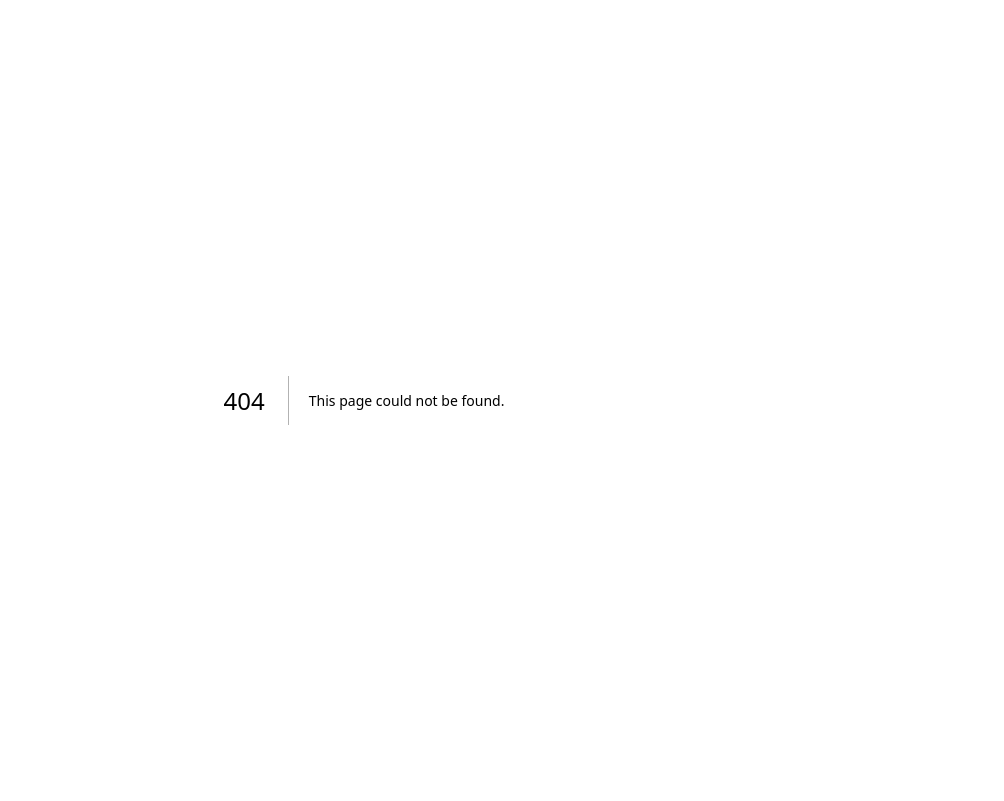
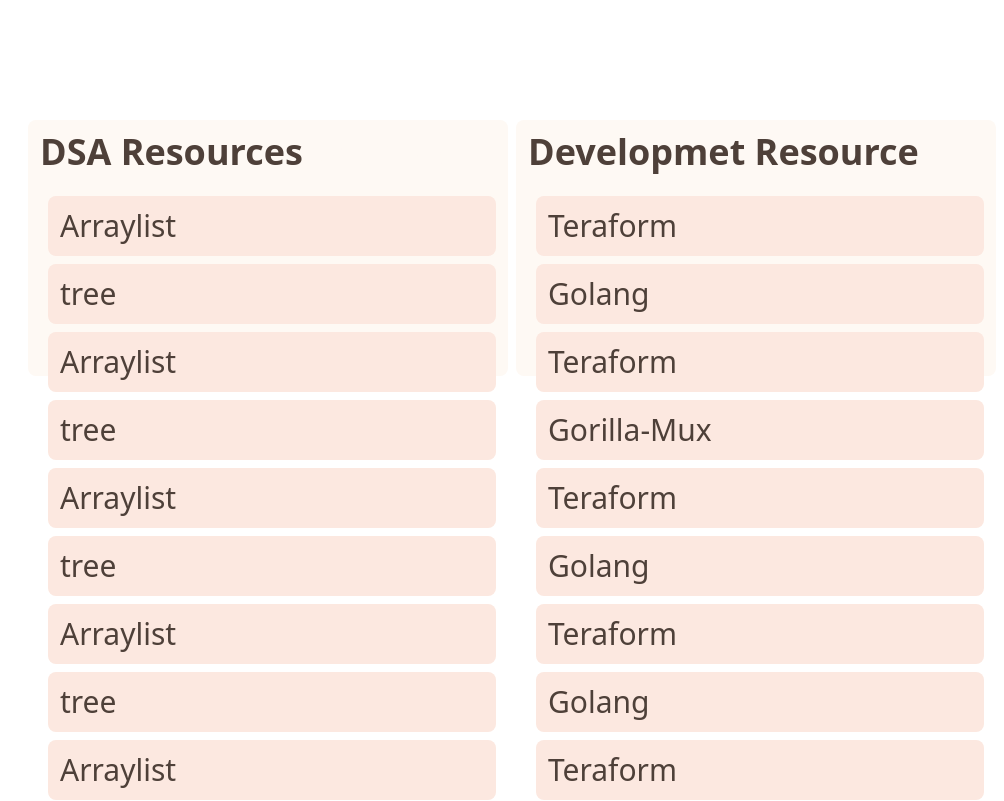
Before and after one commit to techhub-community/csoc_dashboard, a Next.js app: page /resources in a window 1280 px wide. Before the commit this address had no page. Shown: the top 801 px of the page, without its empty margins (276-1280 px from the left). Built offline with nearby package versions, Linux system fonts and the light colour scheme.

Commit message:
Resources page Added

```diff
--- /dev/null
+++ b/components/Resource/dev.tsx
@@ -0,0 +1,26 @@
+import React from "react";
+import { devSourceItem } from "@/constant/Resources/Dev_resources";
+
+export default function Dev() {
+  const commonStyle = "box-border p-3 bg-cream rounded-lg ml-2";
+  return (
+    <>
+      <div className="text-lightblack p-3 h-max md:h-64 w-max md:w-1/2  rounded-lg bg-whitish my-2 mr-3 md:mr-2">
+        <h2 className="text-4xl font-bold ml-3 md:ml-0 ">
+          Developmet Resource
+        </h2>
+        <div className="text-3xl mt-6 overflow-y-auto w-6/6 h-max sm:Overflow-x-auto">
+          <div className="flex flex-col space-y-2">
+            {devSourceItem?.map((devSourceItem, index) => (
+              <span key={index} className={commonStyle}>
+                <a href={devSourceItem.link} key={index}>
+                  {devSourceItem.name}
+                </a>
+              </span>
+            ))}
+          </div>
+        </div>
+      </div>
+    </>
+  );
+}
--- /dev/null
+++ b/components/Resource/dsa.tsx
@@ -0,0 +1,23 @@
+import React from 'react'
+import {dsaSourceItem} from "@/constant/Resources/Dsa_resources";
+export default function Dsa() {
+  const commonStyle = 'box-border p-3 bg-cream rounded-lg ml-2';
+  return (
+    <>
+      <div className="text-lightblack p-3 h-max md:h-64 w-max md:w-1/2  rounded-lg bg-whitish my-2 mr-3 md:mr-2">
+        <h2 className="text-4xl font-bold ml-0 md:ml-0">DSA Resources <span className='text-whitish'>with do</span> </h2>
+        <div className="text-3xl mt-6 overflow-y-auto w-6/6 h-max sm:Overflow-x-auto">
+          <div className="flex flex-col space-y-2">
+            {dsaSourceItem?.map((dsaSourceItem, index) => (
+              <span key={index} className={commonStyle}>
+                  <a href={dsaSourceItem.link} key={index}>
+                    {dsaSourceItem.name}
+                  </a>
+              </span>
+            ))}
+          </div>
+        </div>
+      </div>
+    </>
+  );
+}
--- /dev/null
+++ b/components/Resource/index.tsx
@@ -0,0 +1,20 @@
+import React from "react";
+import Dsa from "./dsa";
+import Dev from "./dev";
+
+const Resouces: React.FC<{}> = () => {
+  return (
+    <>
+      <div className="ml-0 md:ml-72 mt-28">
+        <div className="ml-4">
+          <div className="flex flex-col md:flex-row">
+            <Dsa />
+            <Dev />
+          </div>
+        </div>
+      </div>
+    </>
+  );
+};
+
+export default Resouces;
--- /dev/null
+++ b/constant/Resources/Dev_resources.ts
@@ -0,0 +1,50 @@
+export const devSourceItem = [
+  {
+    name: "Teraform",
+    link: "https://youtu.be/IyfdN5_fB1I",
+  },
+  {
+    name: "Golang",
+    link: "https://youtube.com/playlist?list=PLRAV69dS1uWQGDQoBYMZWKjzuhCaOnBpa",
+  },
+  {
+    name: "Teraform",
+    link: "https://youtu.be/IyfdN5_fB1I",
+  },
+  {
+    name: "Gorilla-Mux",
+    link: "https://github.com/gorilla/mux",
+  },
+  {
+    name: "Teraform",
+    link: "https://youtu.be/IyfdN5_fB1I",
+  },
+  {
+    name: "Golang",
+    link: "https://youtube.com/playlist?list=PLRAV69dS1uWQGDQoBYMZWKjzuhCaOnBpa",
+  },
+  {
+    name: "Teraform",
+    link: "https://youtu.be/IyfdN5_fB1I",
+  },
+  {
+    name: "Golang",
+    link: "https://youtube.com/playlist?list=PLRAV69dS1uWQGDQoBYMZWKjzuhCaOnBpa",
+  },
+  {
+    name: "Teraform",
+    link: "https://youtu.be/IyfdN5_fB1I",
+  },
+  {
+    name: "Golang",
+    link: "https://youtube.com/playlist?list=PLRAV69dS1uWQGDQoBYMZWKjzuhCaOnBpa",
+  },
+  {
+    name: "Teraform",
+    link: "https://youtu.be/IyfdN5_fB1I",
+  },
+  {
+    name: "Golang",
+    link: "https://youtube.com/playlist?list=PLRAV69dS1uWQGDQoBYMZWKjzuhCaOnBpa",
+  },
+];
--- /dev/null
+++ b/constant/Resources/Dsa_resources.ts
@@ -0,0 +1,50 @@
+export const dsaSourceItem = [
+  {
+    name: "Arraylist",
+    link: "https://youtu.be/n60Dn0UsbEk",
+  },
+  {
+    name: "tree",
+    link: "https://youtu.be/4s1Tcvm00pA",
+  },
+  {
+    name: "Arraylist",
+    link: "https://youtu.be/n60Dn0UsbEk",
+  },
+  {
+    name: "tree",
+    link: "https://youtu.be/4s1Tcvm00pA",
+  },
+  {
+    name: "Arraylist",
+    link: "https://youtu.be/n60Dn0UsbEk",
+  },
+  {
+    name: "tree",
+    link: "https://youtu.be/4s1Tcvm00pA",
+  },
+  {
+    name: "Arraylist",
+    link: "https://youtu.be/n60Dn0UsbEk",
+  },
+  {
+    name: "tree",
+    link: "https://youtu.be/4s1Tcvm00pA",
+  },
+  {
+    name: "Arraylist",
+    link: "https://youtu.be/n60Dn0UsbEk",
+  },
+  {
+    name: "tree",
+    link: "https://youtu.be/4s1Tcvm00pA",
+  },
+  {
+    name: "Arraylist",
+    link: "https://youtu.be/n60Dn0UsbEk",
+  },
+  {
+    name: "tree",
+    link: "https://youtu.be/4s1Tcvm00pA",
+  },
+];
--- /dev/null
+++ b/pages/resources/index.tsx
@@ -0,0 +1,6 @@
+import Resouces from "@/components/Resource"
+
+export default function ResourcesPage(){
+  return <Resouces/>
+
+}
```
